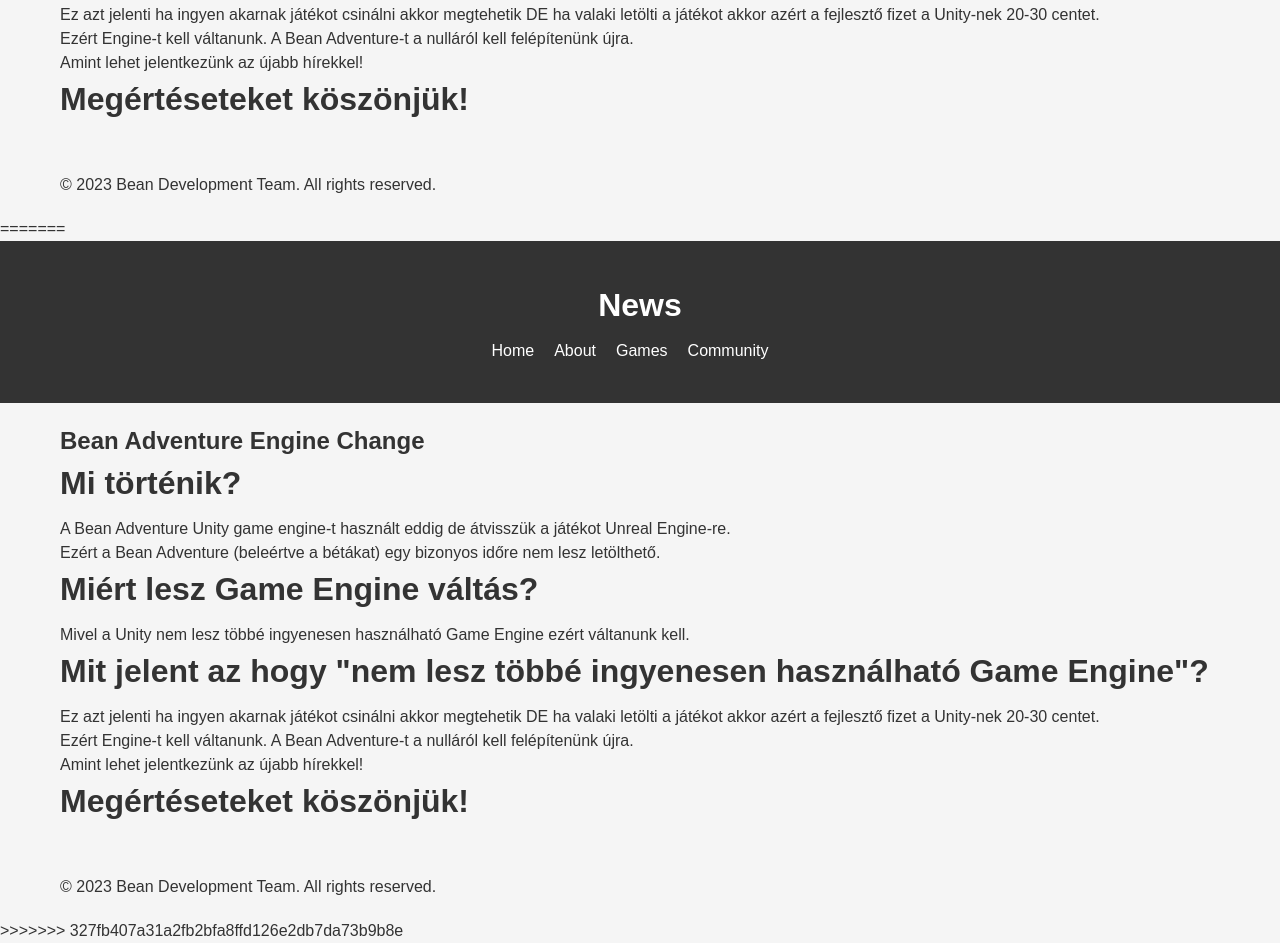
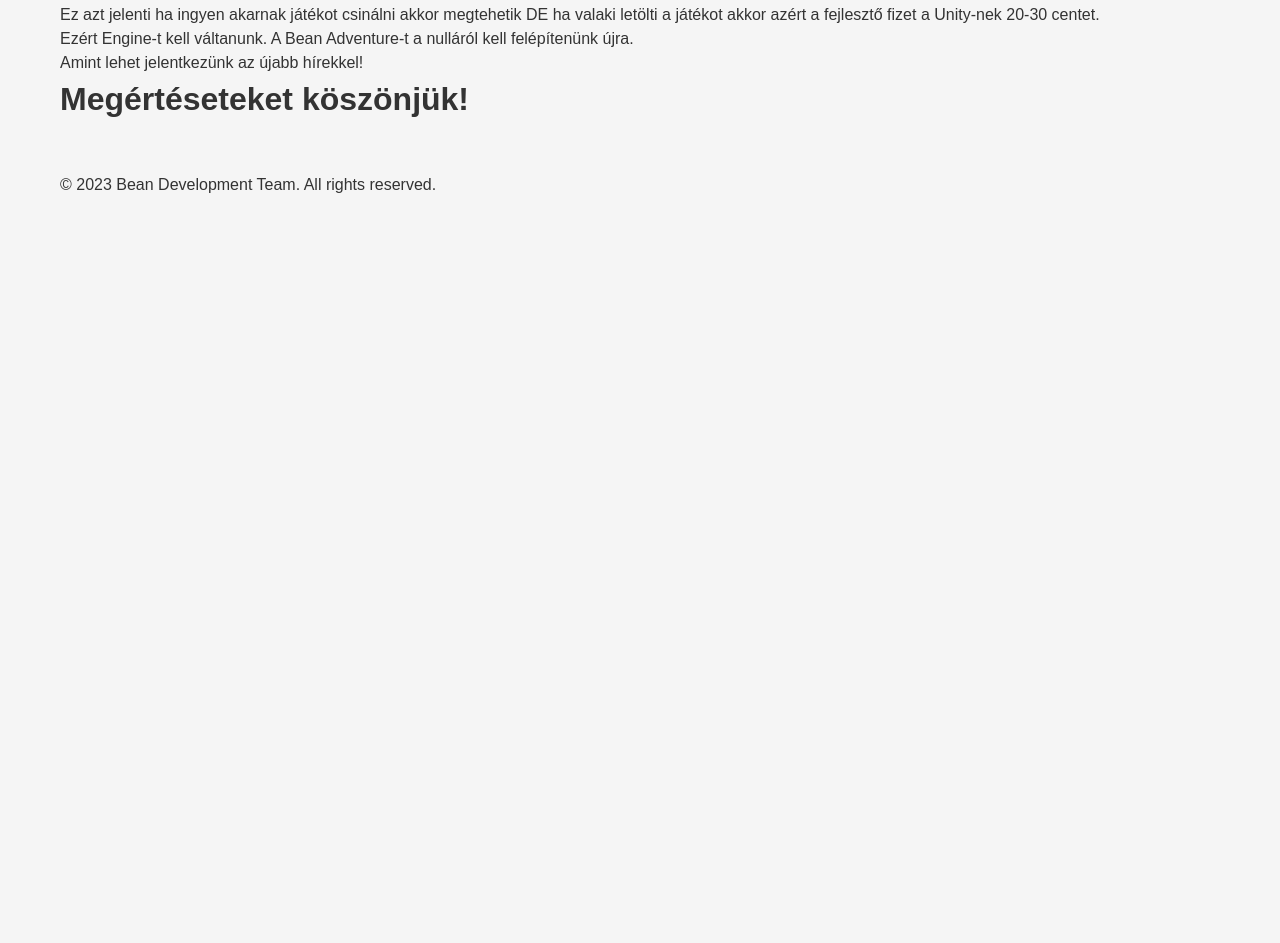
Before and after one commit to BeanDevelopmentTeam/BeanDevelopmentTeam.github.io, a plain HTML site: page news.html in a window 1280 px wide. Shown: the part 461-1404 px from the top of the page. After the commit the page ends 800 px from the top, so only its background shows below. Drawn offline with Linux system fonts and the light colour scheme.

Commit message:
update on news and beanadventure3d.html

```diff
--- a/Load_to_beanadventure3d.html
+++ b/Load_to_beanadventure3d.html
@@ -1,7 +1,6 @@
 <!DOCTYPE html>
 <html>
 <head>
-    <title>Loading...</title>
     <link rel="stylesheet" type="text/css" href="css/Main_Loader.css">
     <style>
         body {
@@ -11,7 +10,6 @@
             height: 100vh;
         }
     </style>
-    <link rel="icon" type="image/gif" href="pictures/loader.gif">
     <script>
         // Redirect function
         function redirectToWebsite() {
--- a/news.html
+++ b/news.html
@@ -48,55 +48,3 @@
     </footer>
 </body>
 </html>
-=======
-﻿<!DOCTYPE html>
-<html>
-<head>
-    <title>News</title>
-    <link rel="stylesheet" type="text/css" href="css/news.css">
-    <link rel="icon" type="image/x-icon" href="pictures/logo.ico">
-    <link rel="icon" type="image/png" sizes="32x32" href="pictures/logo.png">
-    <link rel="icon" type="image/svg+xml" href="pictures/logo.svg">
-</head>
-<body>
-    <header>
-        <div class="container">
-            <h1>News</h1>
-            <nav>
-                <ul>
-                    <li><a href="index.html">Home</a></li>
-                    <li><a href="Load_to_about_us.html">About</a></li>
-                    <li><a href="Load_to_games_showcase.html">Games</a></li>
-                    <li><a href="Load_to_community.html">Community</a></li>
-                </ul>
-            </nav>
-        </div>
-    </header>
-
-    <main>
-        <div class="container">
-            <article>
-                <h2>Bean Adventure Engine Change</h2>
-                <h1>Mi történik?</h1>
-                <p>A Bean Adventure Unity game engine-t használt eddig de átvisszük a játékot Unreal Engine-re.</p>
-                <p>Ezért a Bean Adventure (beleértve a bétákat) egy bizonyos időre nem lesz letölthető.</p>
-                <h1>Miért lesz Game Engine váltás?</h1>
-                <p>Mivel a Unity nem lesz többé ingyenesen használható Game Engine ezért váltanunk kell.</p>
-                <h1>Mit jelent az hogy "nem lesz többé ingyenesen használható Game Engine"?</h1>
-                <p>Ez azt jelenti ha ingyen akarnak játékot csinálni akkor megtehetik DE ha valaki letölti a játékot akkor azért a fejlesztő fizet a Unity-nek 20-30 centet.</p>
-                <p>Ezért Engine-t kell váltanunk. A Bean Adventure-t a nulláról kell felépítenünk újra.</p>
-                <p>Amint lehet jelentkezünk az újabb hírekkel!</p>
-                <h1>Megértéseteket köszönjük!</h1>
-            </article>
-            <article>
-        </div>
-    </main>
-
-    <footer>
-        <div class="container">
-            <p>&copy; 2023 Bean Development Team. All rights reserved.</p>
-        </div>
-    </footer>
-</body>
-</html>
->>>>>>> 327fb407a31a2fb2bfa8ffd126e2db7da73b9b8e
```
Also changed, not shown: beanadventure3d.html (+8 -5 lines).
